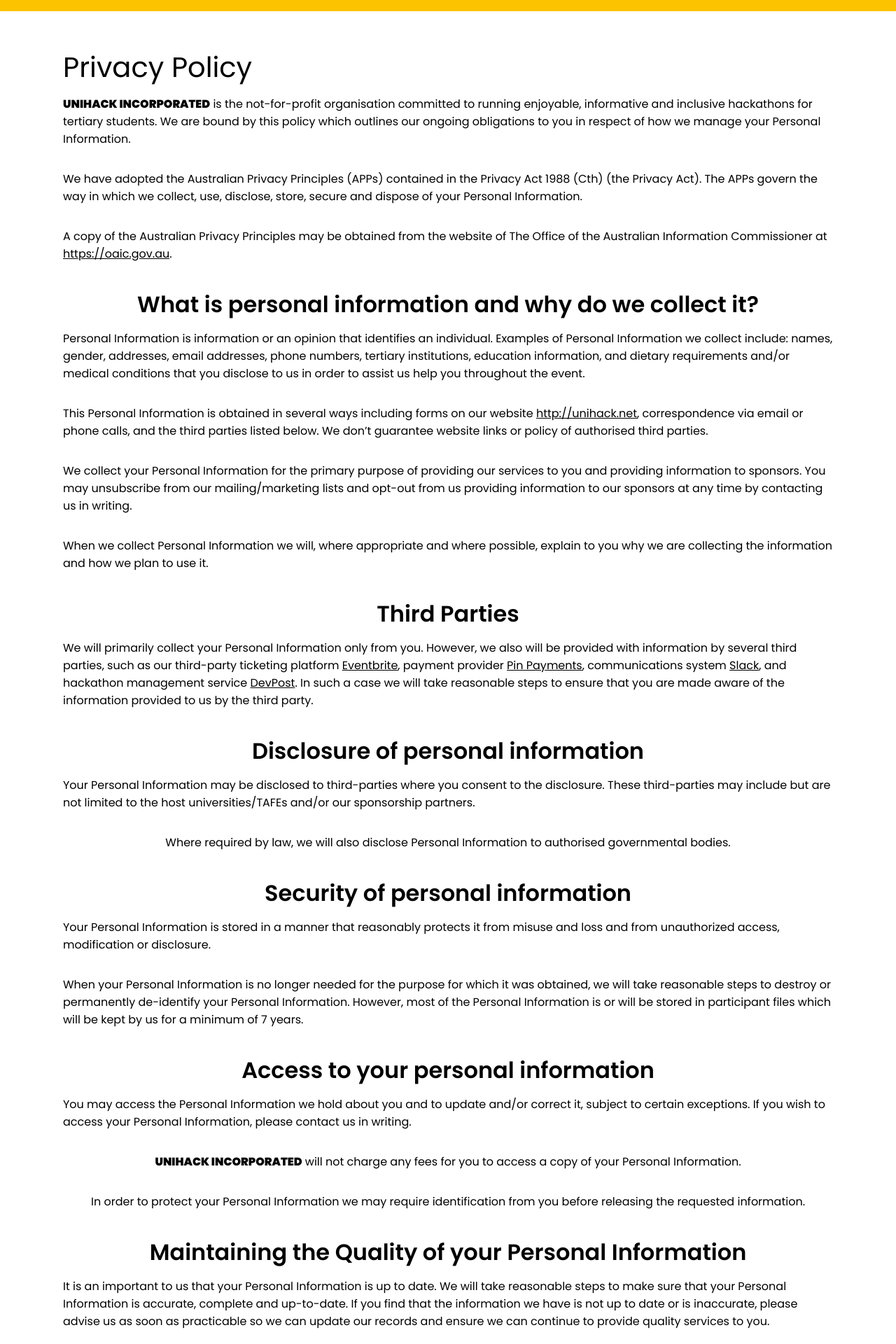
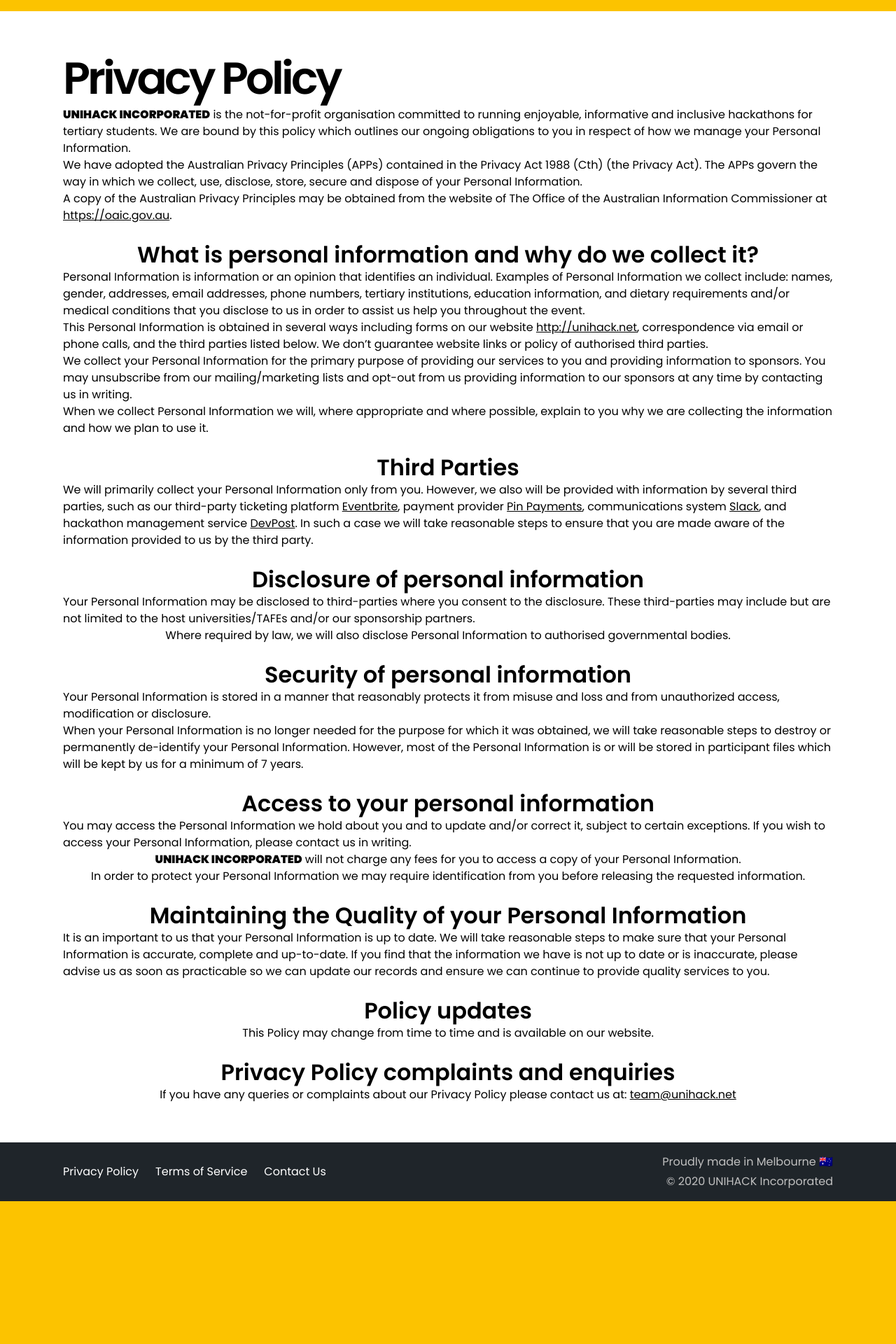
Before and after one commit to unihackhq/unihack.net, a Next.js app: page /privacy in a window 1280 px wide. Shown: the part 80-2000 px from the top of the page at 70% size. After the commit the page ends 1796 px from the top, so only its background shows below. Built offline with nearby package versions, Linux system fonts and the light colour scheme.

Commit message:
fixed page layout

```diff
--- a/layouts/page/page.module.scss
+++ b/layouts/page/page.module.scss
@@ -2,4 +2,11 @@
 
 .main {
   font-family: $fonts;
+  display: flex;
+  flex-direction: column;
+  height: 100vh;
+
+  .main-content {
+    flex: 1 0 auto;
+  }
 }
--- a/layouts/page/page.tsx
+++ b/layouts/page/page.tsx
@@ -2,7 +2,7 @@ import { ReactNode } from 'react';
 import Head from 'next/head';
 
 import styles from './page.module.scss';
-import Footer from '../../components/footer/footer';
+import Footer from '@components/footer/footer';
 import { COLORS } from '../../styles/styles';
 
 const description = `
@@ -86,7 +86,7 @@ const Page = (props: Props) => {
           rel="stylesheet"
         />
       </Head>
-      {props.children}
+      <div className={styles['main-content']}>{props.children}</div>
       <Footer />
     </div>
   );
--- a/pages/privacy/index.tsx
+++ b/pages/privacy/index.tsx
@@ -5,7 +5,7 @@ import styles from './privacy.module.scss';
 
 import Page from '@layouts/page/page';
 import Header from '@components/header/header';
-import { H1, H2 } from '@components/typography/typography';
+import { HL, H2, Text } from '@components/typography/typography';
 
 export default () => (
   <div>
@@ -16,36 +16,36 @@ export default () => (
       <Header withLogo solid />
       <section className={styles['privacy-policy']}>
         <div className={styles['privacy-policy-content']}>
-          <H1>Privacy Policy</H1>
-          <p>
+          <HL>Privacy Policy</HL>
+          <Text>
             <strong>UNIHACK INCORPORATED</strong> is the not-for-profit
             organisation committed to running enjoyable, informative and
             inclusive hackathons for tertiary students. We are bound by this
             policy which outlines our ongoing obligations to you in respect of
             how we manage your Personal Information.
-          </p>
-          <p>
+          </Text>
+          <Text>
             We have adopted the Australian Privacy Principles (APPs) contained
             in the Privacy Act 1988 (Cth) (the Privacy Act). The APPs govern the
             way in which we collect, use, disclose, store, secure and dispose of
             your Personal Information.
-          </p>
-          <p>
+          </Text>
+          <Text>
             A copy of the Australian Privacy Principles may be obtained from the
             website of The Office of the Australian Information Commissioner at{' '}
             <a href="https://oaic.gov.au">https://oaic.gov.au</a>.
-          </p>
+          </Text>
 
           <H2>What is personal information and why do we collect it?</H2>
-          <p>
+          <Text>
             Personal Information is information or an opinion that identifies an
             individual. Examples of Personal Information we collect include:
             names, gender, addresses, email addresses, phone numbers, tertiary
             institutions, education information, and dietary requirements and/or
             medical conditions that you disclose to us in order to assist us
             help you throughout the event.
-          </p>
-          <p>
+          </Text>
+          <Text>
             This Personal Information is obtained in several ways including
             forms on our website{' '}
             <Link href="/">
@@ -54,22 +54,22 @@ export default () => (
             , correspondence via email or phone calls, and the third parties
             listed below. We don’t guarantee website links or policy of
             authorised third parties.
-          </p>
-          <p>
+          </Text>
+          <Text>
             We collect your Personal Information for the primary purpose of
             providing our services to you and providing information to sponsors.
             You may unsubscribe from our mailing/marketing lists and opt-out
             from us providing information to our sponsors at any time by
             contacting us in writing.
-          </p>
-          <p>
+          </Text>
+          <Text>
             When we collect Personal Information we will, where appropriate and
             where possible, explain to you why we are collecting the information
             and how we plan to use it.
-          </p>
+          </Text>
 
           <H2>Third Parties</H2>
-          <p>
+          <Text>
             We will primarily collect your Personal Information only from you.
             However, we also will be provided with information by several third
             parties, such as our third-party ticketing platform{' '}
@@ -80,71 +80,71 @@ export default () => (
             <a href="https://devpost.com/">DevPost</a>. In such a case we will
             take reasonable steps to ensure that you are made aware of the
             information provided to us by the third party.
-          </p>
+          </Text>
 
           <H2>Disclosure of personal information</H2>
-          <p>
+          <Text>
             Your Personal Information may be disclosed to third-parties where
             you consent to the disclosure. These third-parties may include but
             are not limited to the host universities/TAFEs and/or our
             sponsorship partners.
-          </p>
-          <p>
+          </Text>
+          <Text>
             Where required by law, we will also disclose Personal Information to
             authorised governmental bodies.
-          </p>
+          </Text>
 
           <H2>Security of personal information</H2>
-          <p>
+          <Text>
             Your Personal Information is stored in a manner that reasonably
             protects it from misuse and loss and from unauthorized access,
             modification or disclosure.
-          </p>
-          <p>
+          </Text>
+          <Text>
             When your Personal Information is no longer needed for the purpose
             for which it was obtained, we will take reasonable steps to destroy
             or permanently de-identify your Personal Information. However, most
             of the Personal Information is or will be stored in participant
             files which will be kept by us for a minimum of 7 years.
-          </p>
+          </Text>
 
           <H2>Access to your personal information</H2>
-          <p>
+          <Text>
             You may access the Personal Information we hold about you and to
             update and/or correct it, subject to certain exceptions. If you wish
             to access your Personal Information, please contact us in writing.
-          </p>
-          <p>
+          </Text>
+          <Text>
             <strong>UNIHACK INCORPORATED</strong> will not charge any fees for
             you to access a copy of your Personal Information.
-          </p>
-          <p>
+          </Text>
+          <Text>
             In order to protect your Personal Information we may require
             identification from you before releasing the requested information.
-          </p>
+          </Text>
 
           <H2>Maintaining the Quality of your Personal Information</H2>
-          <p>
+          <Text>
             It is an important to us that your Personal Information is up to
             date. We will take reasonable steps to make sure that your Personal
             Information is accurate, complete and up-to-date. If you find that
             the information we have is not up to date or is inaccurate, please
             advise us as soon as practicable so we can update our records and
             ensure we can continue to provide quality services to you.
-          </p>
+          </Text>
 
           <H2>Policy updates</H2>
-          <p>
+          <Text>
             This Policy may change from time to time and is available on our
             website.
-          </p>
+          </Text>
 
           <H2>Privacy Policy complaints and enquiries</H2>
-          <p>
+          <Text>
             If you have any queries or complaints about our Privacy Policy
             please contact us at:{' '}
             <a href="mailto:team@unihack.net">team@unihack.net</a>
-          </p>
+          </Text>
         </div>
       </section>
     </Page>
```
Also changed, not shown: pages/terms/index.tsx (+12 -12 lines), pages/terms/terms.module.scss (+0 -11 lines).
